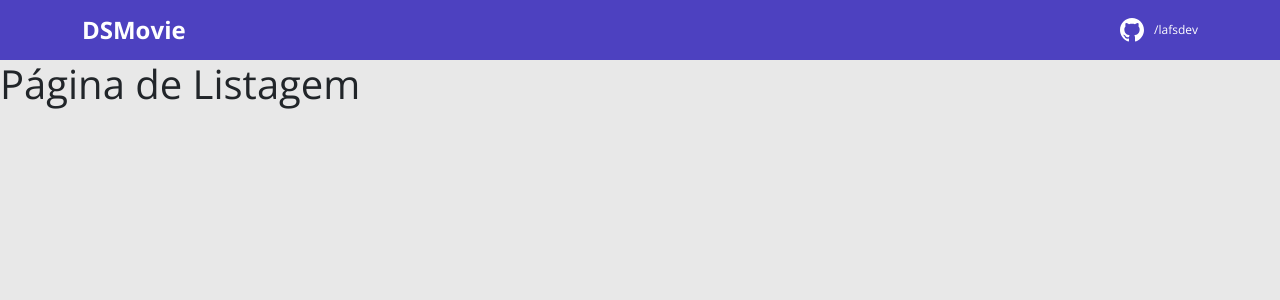
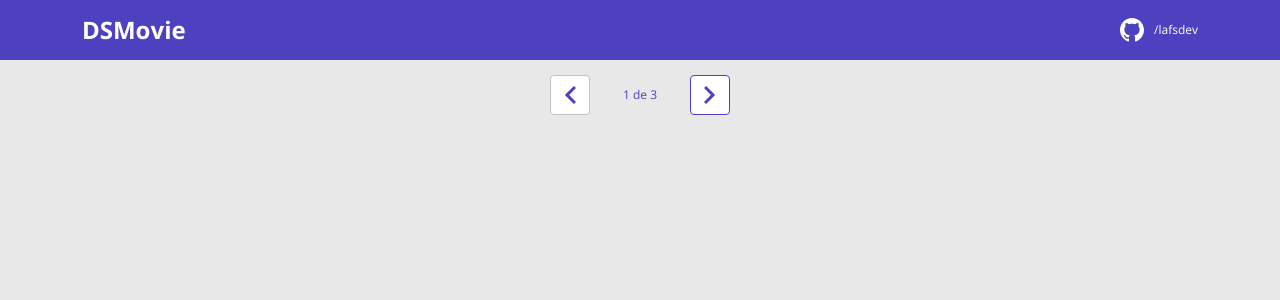
Before and after one commit to lafsdev/dsmovie, a React (Create React App) app in the folder frontend/: page / in a window 1280 px wide. Shown: the top 300 px of the page. Built offline with nearby package versions, Linux system fonts and the light colour scheme.

Commit message:
Pagination layout

```diff
--- /dev/null
+++ b/frontend/src/components/Pagination/index.tsx
@@ -0,0 +1,18 @@
+import { ReactComponent as Arrow } from "assets/img/arrow.svg";
+import "./styles.css";
+
+export default function index() {
+  return (
+    <div className="dsmovie-pagination-container">
+      <div className="dsmovie-pagination-box">
+        <button className="dsmovie-pagination-button" disabled={true}>
+          <Arrow className="dsmovie-flip-horizontal" />
+        </button>
+        <p>{`${1} de ${3}`}</p>
+        <button className="dsmovie-pagination-button" disabled={false}>
+          <Arrow />
+        </button>
+      </div>
+    </div>
+  );
+}
--- /dev/null
+++ b/frontend/src/components/Pagination/styles.css
@@ -0,0 +1,54 @@
+.dsmovie-pagination-container {
+  padding: 15px 0;
+  display: flex;
+  justify-content: center;
+  align-items: center;
+}
+
+.dsmovie-pagination-box {
+  width: 180px;
+  display: flex;
+  justify-content: space-between;
+  align-items: center;
+}
+
+.dsmovie-pagination-box form {
+  width: 100%;
+  display: flex;
+}
+
+.dsmovie-pagination-button {
+  width: 40px;
+  height: 40px;
+  border-radius: 4px;
+  background-color: #fff;
+  display: flex;
+  justify-content: center;
+  align-items: center;
+  border: 1px solid var(--color-primary);
+  cursor: pointer;
+}
+
+.dsmovie-pagination-button svg {
+  filter: brightness(0) saturate(100%) invert(26%) sepia(19%) saturate(7395%)
+    hue-rotate(234deg) brightness(89%) contrast(92%);
+}
+
+.dsmovie-pagination-button:disabled {
+  border: 1px solid #c2c2c2;
+  cursor: unset;
+}
+
+.dsmovie-pagination-button:disabled svg {
+  filter: none;
+}
+
+.dsmovie-pagination-container p {
+  margin: 0;
+  font-size: 12px;
+  color: var(--color-primary);
+}
+
+.dsmovie-flip-horizontal {
+  transform: rotate(180deg);
+}
--- a/frontend/src/pages/Listing/index.tsx
+++ b/frontend/src/pages/Listing/index.tsx
@@ -1,9 +1,9 @@
-import React from 'react'
+import Pagination from "components/Pagination";
 
 export default function Listing() {
-    return (
-        <div>
-            <h1>Página de Listagem</h1>
-        </div>
-    )
+  return (
+    <div>
+      <Pagination />
+    </div>
+  );
 }
```
Also changed, not shown: frontend/src/assets/img/arrow.svg (added).
